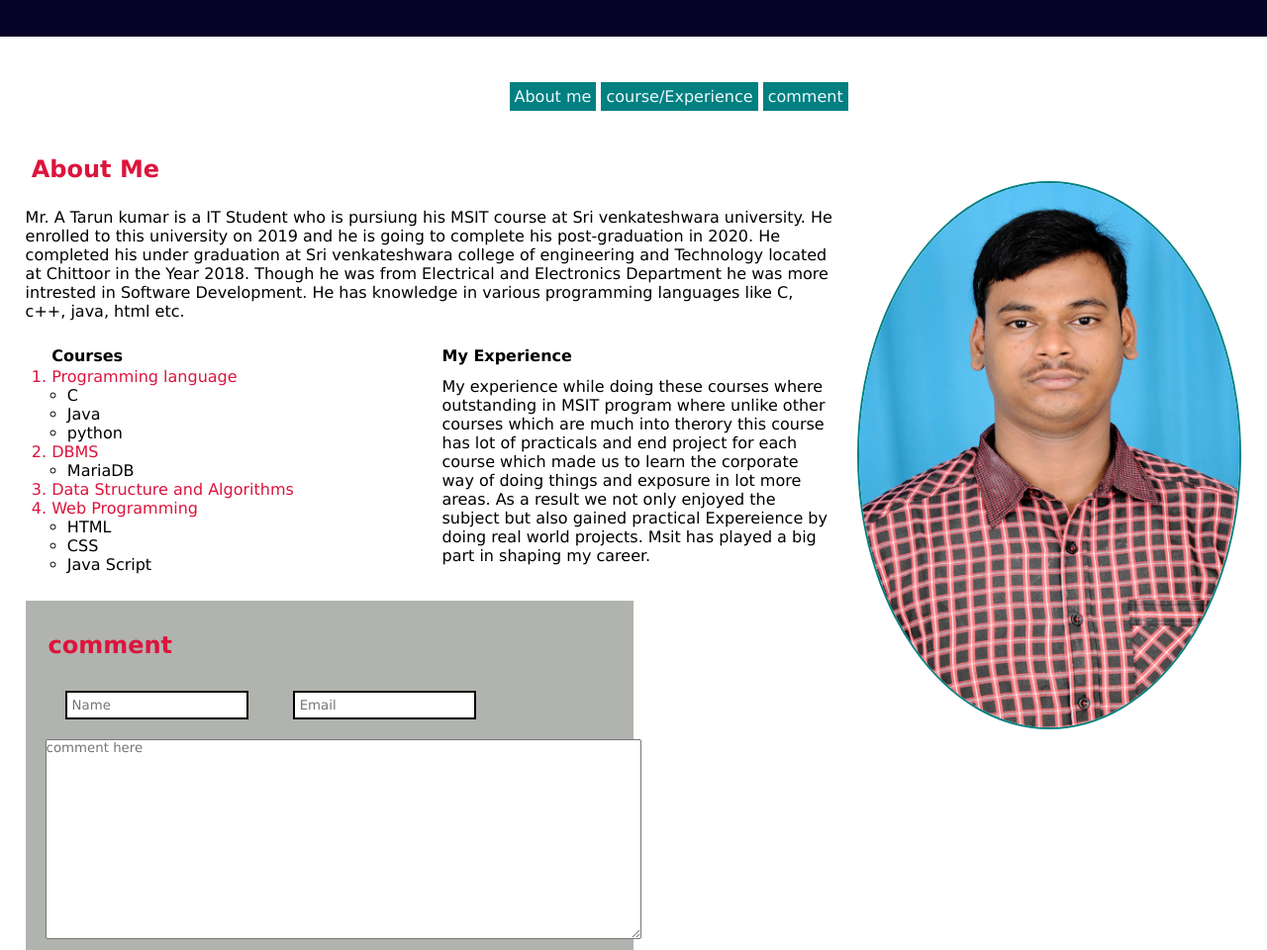
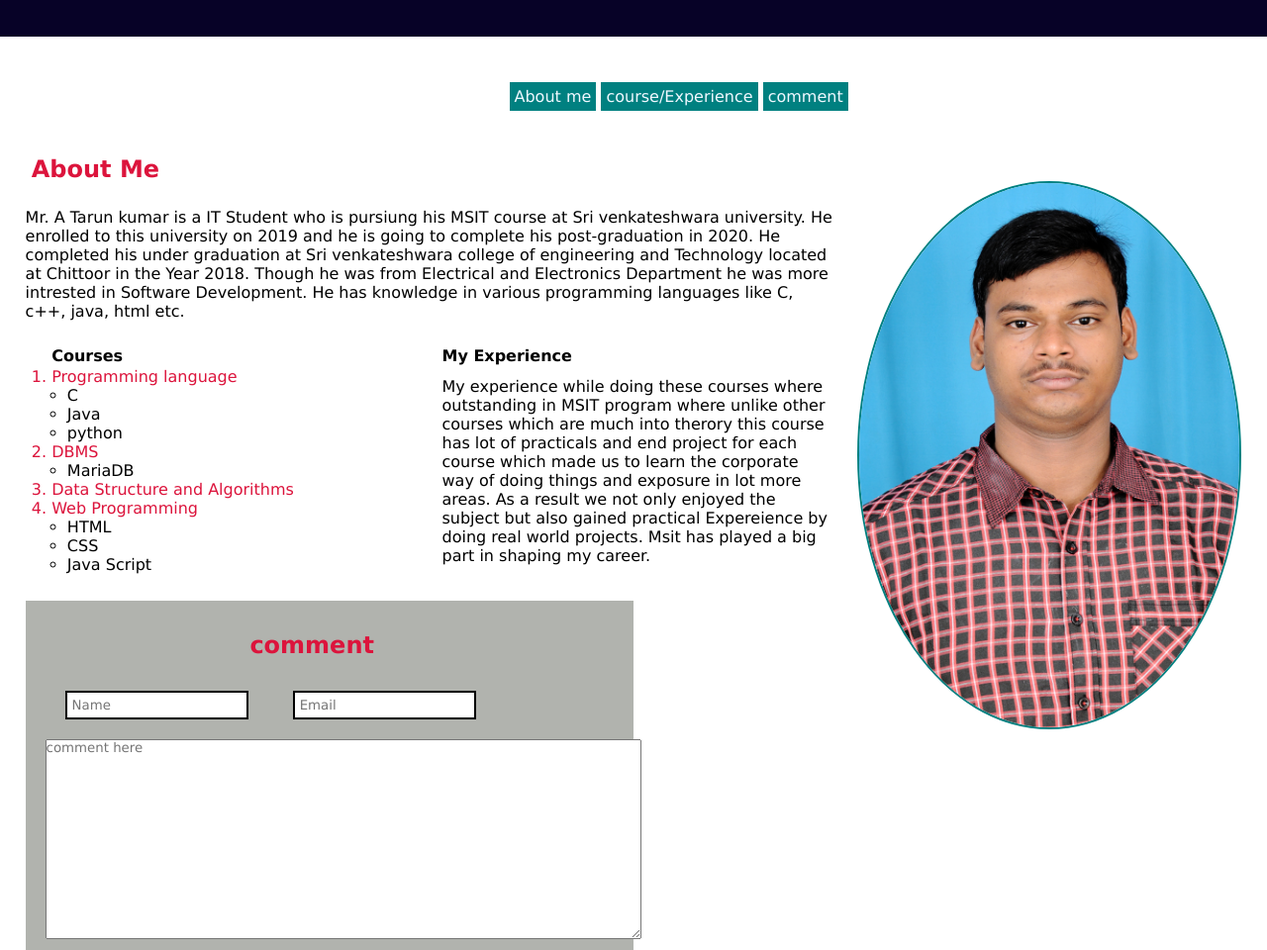
Before and after one commit to msgtotarun/msit, a plain HTML site: page index.html in a window 1280 px wide. Shown: the part 137-1097 px from the top of the page at 99% size. Drawn offline with Linux system fonts and the light colour scheme.

Commit message:
added comment v2

```diff
--- a/css/style.css
+++ b/css/style.css
@@ -93,6 +93,10 @@ th {
     height: 200px;
 }
 
+#comment h2 {
+    margin-left: 36%;
+}
+
 #comment input {
     margin: 20px;
     padding: 5px;
```
